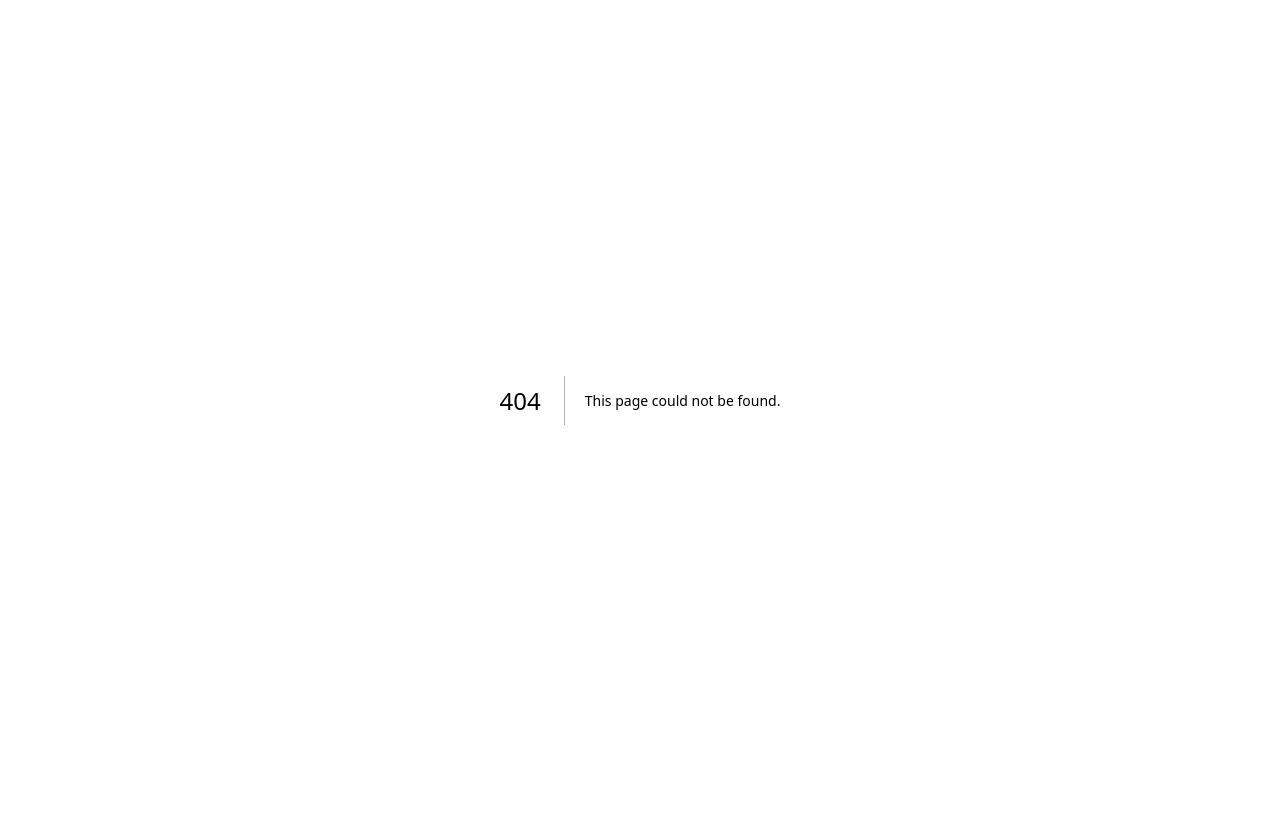
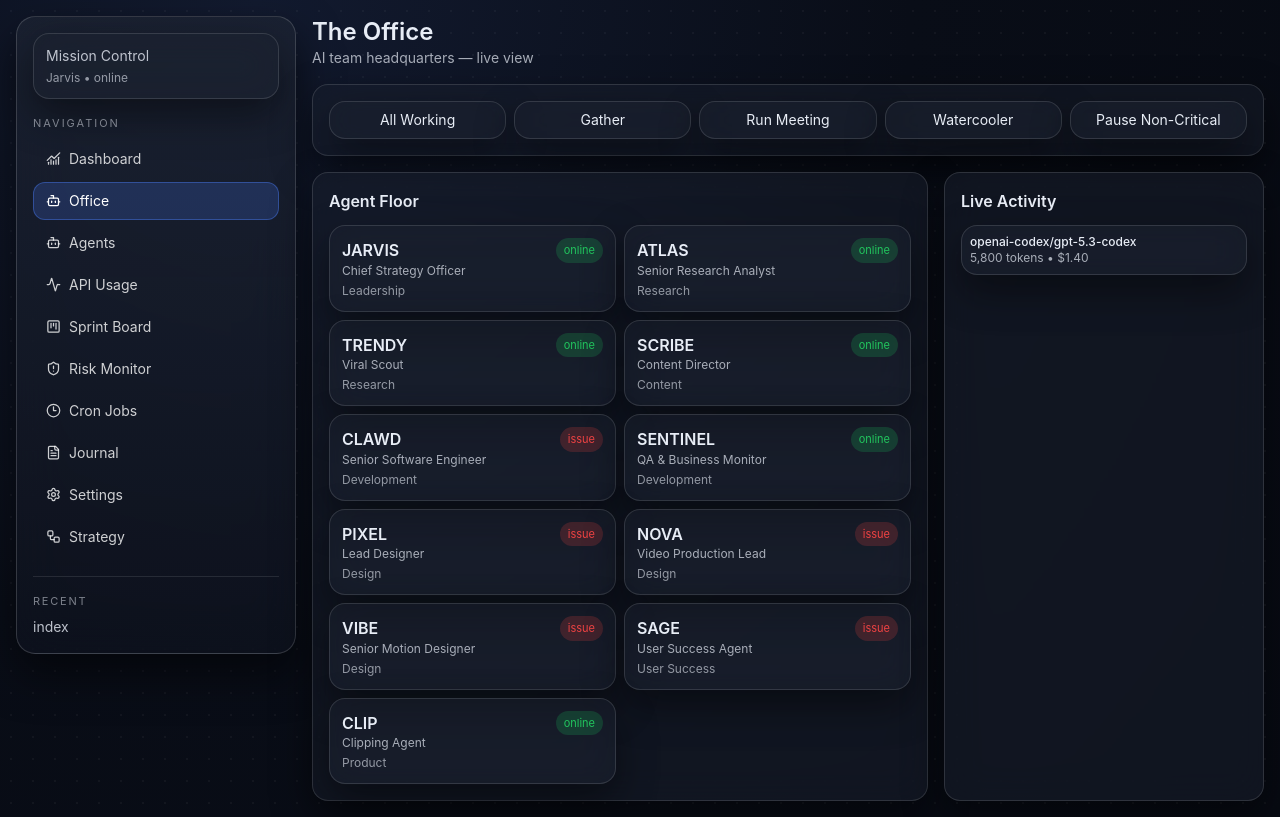
Before and after one commit to zjzcfmpvyv-star/GE_MissionControl, a Next.js app in the folder mission-control/apps/web/: page /office in a window 1280 px wide. Before the commit this address had no page. Built offline with nearby package versions, Linux system fonts and the light colour scheme.

Commit message:
fix(dev): stabilize localhost and add office live-view for multi-agent scaling

```diff
--- /dev/null
+++ b/mission-control/apps/web/app/office/page.tsx
@@ -0,0 +1,55 @@
+import { AppShell } from '@/components/layout/app-shell';
+import { readStore } from '@/lib/store';
+import network from '@/data/agent-network.json';
+
+export default function OfficePage() {
+  const store = readStore();
+  return (
+    <AppShell>
+      <div className="space-y-4">
+        <header>
+          <h1 className="text-2xl font-semibold">The Office</h1>
+          <p className="text-sm opacity-70">AI team headquarters — live view</p>
+        </header>
+
+        <section className="glass p-4 grid grid-cols-2 md:grid-cols-5 gap-2 text-sm">
+          <button className="glass p-2">All Working</button>
+          <button className="glass p-2">Gather</button>
+          <button className="glass p-2">Run Meeting</button>
+          <button className="glass p-2">Watercooler</button>
+          <button className="glass p-2">Pause Non-Critical</button>
+        </section>
+
+        <div className="grid grid-cols-1 xl:grid-cols-[1fr_320px] gap-4">
+          <section className="glass p-4">
+            <h3 className="text-base font-semibold mb-3">Agent Floor</h3>
+            <div className="grid grid-cols-1 md:grid-cols-2 gap-2">
+              {network.map((a) => (
+                <div key={a.name} className="glass p-3">
+                  <div className="flex justify-between items-center">
+                    <div className="font-semibold">{a.name}</div>
+                    <span className={a.status === 'online' ? 'badge-ok' : 'badge-danger'}>{a.status}</span>
+                  </div>
+                  <div className="text-xs opacity-70">{a.role}</div>
+                  <div className="text-xs opacity-60 mt-1">{a.division}</div>
+                </div>
+              ))}
+            </div>
+          </section>
+
+          <section className="glass p-4">
+            <h3 className="text-base font-semibold mb-3">Live Activity</h3>
+            <div className="space-y-2 text-xs">
+              {store.tokenEvents.slice(0, 8).map((e) => (
+                <div key={e.id} className="glass p-2">
+                  <div className="font-medium">{e.model}</div>
+                  <div className="opacity-70">{e.totalTokens.toLocaleString()} tokens • ${e.estimatedCost.toFixed(2)}</div>
+                </div>
+              ))}
+            </div>
+          </section>
+        </div>
+      </div>
+    </AppShell>
+  );
+}
--- a/mission-control/apps/web/components/layout/app-shell.tsx
+++ b/mission-control/apps/web/components/layout/app-shell.tsx
@@ -17,6 +17,7 @@ import { ReactNode } from 'react';
 
 const nav = [
   { href: '/overview', label: 'Dashboard', icon: ChartNoAxesCombined },
+  { href: '/office', label: 'Office', icon: Bot },
   { href: '/agents', label: 'Agents', icon: Bot },
   { href: '/models', label: 'API Usage', icon: Activity },
   { href: '/agile', label: 'Sprint Board', icon: KanbanSquare },
--- /dev/null
+++ b/mission-control/apps/web/data/agent-network.json
@@ -0,0 +1,13 @@
+[
+  {"code":"JA","name":"JARVIS","role":"Chief Strategy Officer","division":"Leadership","status":"online","tags":["Strategic Planning","Task Orchestration"]},
+  {"code":"AT","name":"ATLAS","role":"Senior Research Analyst","division":"Research","status":"online","tags":["Deep Research","Web Search"]},
+  {"code":"TR","name":"TRENDY","role":"Viral Scout","division":"Research","status":"online","tags":["Trend Detection","Signal Scan"]},
+  {"code":"SC","name":"SCRIBE","role":"Content Director","division":"Content","status":"online","tags":["Content Creation","Voice Analysis"]},
+  {"code":"CL","name":"CLAWD","role":"Senior Software Engineer","division":"Development","status":"issue","tags":["Full-stack Development","Agent Review"]},
+  {"code":"SE","name":"SENTINEL","role":"QA & Business Monitor","division":"Development","status":"online","tags":["Uptime Monitoring","Code Review"]},
+  {"code":"PI","name":"PIXEL","role":"Lead Designer","division":"Design","status":"issue","tags":["Design Concepts","Image Generation"]},
+  {"code":"NO","name":"NOVA","role":"Video Production Lead","division":"Design","status":"issue","tags":["Video Planning","Video Generation"]},
+  {"code":"VI","name":"VIBE","role":"Senior Motion Designer","division":"Design","status":"issue","tags":["Motion Graphics","Launch Videos"]},
+  {"code":"SA","name":"SAGE","role":"User Success Agent","division":"User Success","status":"issue","tags":["User Segmentation","Personalized Emails"]},
+  {"code":"CP","name":"CLIP","role":"Clipping Agent","division":"Product","status":"online","tags":["Video Clippings","Caption Generation"]}
+]
```
